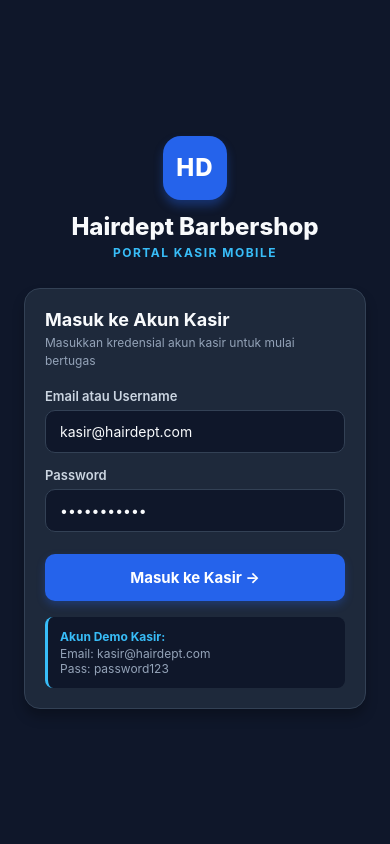
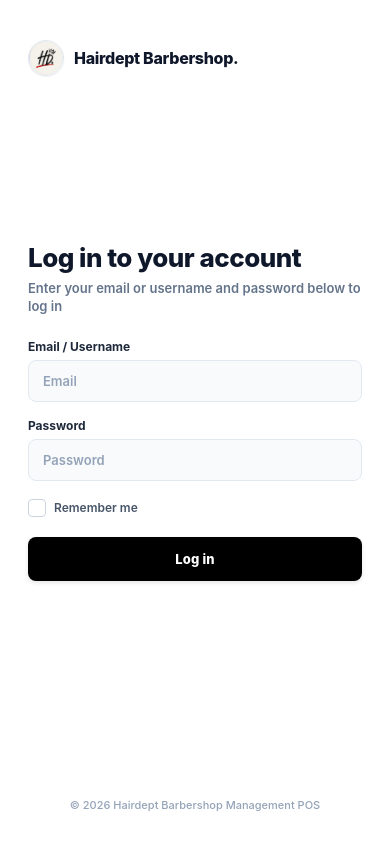
Before and after one commit to DanindraIrvanto2/barbershopMobileApp, a React Native app: screen /Login in a window 390 px wide. Built offline with nearby package versions, Linux system fonts and the light colour scheme; no server answers.

Commit message:
feat: match login screen design and branding to project 3 web app

```diff
--- a/src/screens/LoginScreen.tsx
+++ b/src/screens/LoginScreen.tsx
@@ -9,139 +9,212 @@
   StatusBar,
   KeyboardAvoidingView,
   Platform,
+  Image,
+  ScrollView,
   Alert,
 } from 'react-native';
+import axios from 'axios';
 import { useAuth } from '../context/AuthContext';
 
 export default function LoginScreen() {
   const { user, login, logout } = useAuth();
-  const [email, setEmail] = useState('kasir@hairdept.com');
-  const [password, setPassword] = useState('password123');
+  const [email, setEmail] = useState('');
+  const [password, setPassword] = useState('');
+  const [rememberMe, setRememberMe] = useState(false);
   const [loading, setLoading] = useState(false);
+  const [errorMsg, setErrorMsg] = useState('');
 
-  const handleLogin = () => {
+  const API_URL =
+    process.env.EXPO_PUBLIC_API_URL ||
+    (Platform.OS === 'android' ? 'http://10.0.2.2:3001/api' : 'http://localhost:3001/api');
+
+  const handleLogin = async () => {
+    setErrorMsg('');
     if (!email.trim() || !password.trim()) {
-      Alert.alert('Perhatian', 'Email/Username dan Password wajib diisi');
+      setErrorMsg('Email/Username dan Password wajib diisi');
       return;
     }
 
     setLoading(true);
+    try {
+      // 1. Coba request ke API backend asli
+      const response = await axios.post(
+        `${API_URL}/auth/login`,
+        {
+          email: email.trim(),
+          password: password.trim(),
+        },
+        { timeout: 3000 }
+      );
 
-    // Simulasi autentikasi
-    setTimeout(() => {
+      const data = response.data;
+      login(data.user || { id: 1, username: email, email, role: 'admin' });
+      Alert.alert('Login Berhasil', data.message || 'Selamat datang kembali!');
+    } catch (err: any) {
+      console.log('Login attempt error:', err?.message);
+      // Jika server lokal tidak sedang menyala, fallback autentikasi demo
+      if (email.trim() === 'admin' || email.trim() === 'kasir@hairdept.com') {
         login({
           id: 1,
-        username: email.includes('@') ? email.split('@')[0] : email,
-        email: email,
-        role: 'kasir',
+          username: email.trim(),
+          email: email.includes('@') ? email : `${email}@hairdept.com`,
+          role: 'admin',
         });
+        Alert.alert('Login Berhasil (Demo)', `Selamat datang kembali, ${email}!`);
+      } else {
+        const msg = err.response?.data?.error || 'Email/username atau password salah';
+        setErrorMsg(msg);
+      }
+    } finally {
       setLoading(false);
-      Alert.alert('Login Berhasil! 🎉', `Selamat datang, ${email.split('@')[0]}!`);
-    }, 400);
+    }
   };
 
   const handleLogout = () => {
     logout();
-    Alert.alert('Logout', 'Anda telah keluar dari akun kasir.');
+    setEmail('');
+    setPassword('');
+    setErrorMsg('');
+  };
+
+  const fillDemoAccount = () => {
+    setEmail('admin');
+    setPassword('password123');
+    setErrorMsg('');
   };
 
   return (
     <SafeAreaView style={styles.container}>
-      <StatusBar barStyle="light-content" backgroundColor="#0F172A" />
+      <StatusBar barStyle="dark-content" backgroundColor="#FFFFFF" />
       <KeyboardAvoidingView
         style={styles.keyboardContainer}
         behavior={Platform.OS === 'ios' ? 'padding' : undefined}
       >
-        <View style={styles.innerContainer}>
-          {/* Logo & Header */}
-          <View style={styles.header}>
-            <View style={styles.logoBadge}>
-              <Text style={styles.logoBadgeText}>HD</Text>
+        <ScrollView
+          contentContainerStyle={styles.scrollContent}
+          keyboardShouldPersistTaps="handled"
+        >
+          {/* Brand Header */}
+          <View style={styles.brandHeader}>
+            <View style={styles.logoWrapper}>
+              <Image
+                source={require('../../assets/logo.png')}
+                style={styles.logoImage}
+                resizeMode="cover"
+              />
             </View>
-            <Text style={styles.appTitle}>Hairdept Barbershop</Text>
-            <Text style={styles.appSubtitle}>PORTAL KASIR MOBILE</Text>
+            <Text style={styles.brandTitle}>Hairdept Barbershop.</Text>
           </View>
 
-          {/* Conditional Card: Form Login vs Status Kasir Aktif */}
+          {/* Conditional: Form Login vs Akun Sedang Aktif */}
           {!user ? (
-            <View style={styles.card}>
-              <Text style={styles.cardTitle}>Masuk ke Akun Kasir</Text>
-              <Text style={styles.cardSubtitle}>
-                Masukkan kredensial akun kasir untuk mulai bertugas
+            <View style={styles.formContainer}>
+              {/* Heading */}
+              <View style={styles.headingBox}>
+                <Text style={styles.mainTitle}>Log in to your account</Text>
+                <Text style={styles.subTitle}>
+                  Enter your email or username and password below to log in
                 </Text>
+              </View>
 
-              {/* Input Email / Username */}
+              {/* Error Message Box */}
+              {errorMsg ? (
+                <View style={styles.errorBanner}>
+                  <Text style={styles.errorIcon}>⚠️</Text>
+                  <Text style={styles.errorText}>{errorMsg}</Text>
+                </View>
+              ) : null}
+
+              {/* Input Fields */}
               <View style={styles.inputGroup}>
-                <Text style={styles.inputLabel}>Email atau Username</Text>
+                <Text style={styles.inputLabel}>Email / Username</Text>
                 <TextInput
-                  style={styles.input}
-                  placeholder="kasir@hairdept.com"
-                  placeholderTextColor="#64748B"
+                  style={styles.textInput}
+                  placeholder="Email"
+                  placeholderTextColor="#94A3B8"
                   value={email}
-                  onChangeText={setEmail}
+                  onChangeText={(val) => {
+                    setEmail(val);
+                    if (errorMsg) setErrorMsg('');
+                  }}
                   autoCapitalize="none"
-                  keyboardType="email-address"
+                  autoCorrect={false}
                 />
               </View>
 
-              {/* Input Password */}
               <View style={styles.inputGroup}>
                 <Text style={styles.inputLabel}>Password</Text>
                 <TextInput
-                  style={styles.input}
-                  placeholder="••••••••"
-                  placeholderTextColor="#64748B"
+                  style={styles.textInput}
+                  placeholder="Password"
+                  placeholderTextColor="#94A3B8"
                   value={password}
-                  onChangeText={setPassword}
+                  onChangeText={(val) => {
+                    setPassword(val);
+                    if (errorMsg) setErrorMsg('');
+                  }}
                   secureTextEntry
                 />
               </View>
 
-              {/* Tombol Login */}
+              {/* Remember Me Toggle */}
               <TouchableOpacity
-                style={[styles.loginButton, loading && styles.loginButtonDisabled]}
+                style={styles.rememberMeRow}
+                onPress={() => setRememberMe(!rememberMe)}
+                activeOpacity={0.7}
+              >
+                <View style={[styles.checkbox, rememberMe && styles.checkboxActive]}>
+                  {rememberMe && <Text style={styles.checkmark}>✓</Text>}
+                </View>
+                <Text style={styles.rememberMeText}>Remember me</Text>
+              </TouchableOpacity>
+
+              {/* Submit Button */}
+              <TouchableOpacity
+                style={[styles.submitButton, loading && styles.submitButtonDisabled]}
                 onPress={handleLogin}
                 activeOpacity={0.85}
                 disabled={loading}
               >
-                <Text style={styles.loginButtonText}>
-                  {loading ? 'Memproses...' : 'Masuk ke Kasir →'}
+                <Text style={styles.submitButtonText}>
+                  {loading ? 'Logging in...' : 'Log in'}
                 </Text>
               </TouchableOpacity>
 
-              {/* Box Info Demo */}
-              <View style={styles.demoBox}>
-                <Text style={styles.demoTitle}>Akun Demo Kasir:</Text>
-                <Text style={styles.demoText}>Email: kasir@hairdept.com</Text>
-                <Text style={styles.demoText}>Pass: password123</Text>
-              </View>
+              {/* Quick Fill Demo */}
+              <TouchableOpacity
+                style={styles.quickFillBtn}
+                onPress={fillDemoAccount}
+                activeOpacity={0.7}
+              >
+
+              </TouchableOpacity>
             </View>
           ) : (
-            <View style={styles.card}>
-              <View style={styles.activeUserHeader}>
-                <View style={styles.activeAvatar}>
-                  <Text style={styles.activeAvatarText}>
-                    {user.username ? user.username[0].toUpperCase() : 'K'}
-                  </Text>
+            <View style={styles.activeContainer}>
+              <View style={styles.activeCard}>
+                <View style={styles.activeBadge}>
+                  <Text style={styles.activeBadgeText}>LOGGED IN</Text>
                 </View>
                 <Text style={styles.activeTitle}>Akun Kasir Sedang Aktif</Text>
                 <Text style={styles.activeSubtitle}>
-                  Anda saat ini sedang login sebagai kasir terverifikasi.
+                  Selamat datang kembali di Hairdept Barbershop!
                 </Text>
+
+                <View style={styles.profileBox}>
+                  <View style={styles.profileRow}>
+                    <Text style={styles.profileLabel}>Username</Text>
+                    <Text style={styles.profileValue}>{user.username}</Text>
                   </View>
-
-              <View style={styles.infoBox}>
-                <View style={styles.infoRow}>
-                  <Text style={styles.infoLabel}>Username:</Text>
-                  <Text style={styles.infoValue}>{user.username}</Text>
+                  <View style={styles.profileDivider} />
+                  <View style={styles.profileRow}>
+                    <Text style={styles.profileLabel}>Email</Text>
+                    <Text style={styles.profileValue}>{user.email}</Text>
                   </View>
-                <View style={styles.infoRow}>
-                  <Text style={styles.infoLabel}>Email:</Text>
-                  <Text style={styles.infoValue}>{user.email}</Text>
-                </View>
-                <View style={styles.infoRow}>
-                  <Text style={styles.infoLabel}>Role Akses:</Text>
-                  <Text style={styles.infoValueBadge}>{user.role?.toUpperCase() || 'KASIR'}</Text>
+                  <View style={styles.profileDivider} />
+                  <View style={styles.profileRow}>
+                    <Text style={styles.profileLabel}>Role</Text>
+                    <Text style={styles.profileRole}>{user.role || 'Admin'}</Text>
                   </View>
                 </View>
 
@@ -150,11 +223,17 @@
                   onPress={handleLogout}
                   activeOpacity={0.85}
                 >
-                <Text style={styles.logoutButtonText}>Keluar / Logout Akun</Text>
+                  <Text style={styles.logoutButtonText}>Log out dari Akun</Text>
                 </TouchableOpacity>
               </View>
+            </View>
           )}
+
+          {/* Footer Copyright */}
+          <View style={styles.footer}>
+            <Text style={styles.footerText}>© 2026 Hairdept Barbershop Management POS</Text>
           </View>
+        </ScrollView>
       </KeyboardAvoidingView>
     </SafeAreaView>
   );
@@ -163,200 +242,270 @@
 const styles = StyleSheet.create({
   container: {
     flex: 1,
-    backgroundColor: '#0F172A',
+    backgroundColor: '#FFFFFF',
   },
   keyboardContainer: {
     flex: 1,
   },
-  innerContainer: {
-    flex: 1,
-    justifyContent: 'center',
-    paddingHorizontal: 24,
-    paddingVertical: 20,
+  scrollContent: {
+    flexGrow: 1,
+    justifyContent: 'space-between',
+    paddingHorizontal: 28,
+    paddingVertical: 24,
   },
-  header: {
+  brandHeader: {
+    flexDirection: 'row',
     alignItems: 'center',
-    marginBottom: 28,
+    gap: 10,
+    marginTop: Platform.OS === 'ios' ? 8 : 16,
   },
-  logoBadge: {
-    width: 64,
-    height: 64,
+  logoWrapper: {
+    width: 36,
+    height: 36,
     borderRadius: 18,
-    backgroundColor: '#2563EB',
+    borderWidth: 1,
+    borderColor: '#E2E8F0',
+    backgroundColor: '#FFFFFF',
+    overflow: 'hidden',
     alignItems: 'center',
     justifyContent: 'center',
-    marginBottom: 12,
-    shadowColor: '#2563EB',
-    shadowOffset: { width: 0, height: 6 },
-    shadowOpacity: 0.35,
-    shadowRadius: 10,
-    elevation: 6,
+    shadowColor: '#000',
+    shadowOffset: { width: 0, height: 1 },
+    shadowOpacity: 0.05,
+    shadowRadius: 2,
+    elevation: 1,
   },
-  logoBadgeText: {
+  logoImage: {
+    width: '100%',
+    height: '100%',
+  },
+  brandTitle: {
+    fontSize: 16,
+    fontWeight: '800',
+    color: '#0F172A',
+    letterSpacing: -0.3,
+  },
+  formContainer: {
+    marginVertical: 'auto',
+    paddingVertical: 20,
+    width: '100%',
+  },
+  headingBox: {
+    marginBottom: 24,
+  },
+  mainTitle: {
+    fontSize: 26,
+    fontWeight: '800',
+    color: '#0F172A',
+    letterSpacing: -0.5,
+    marginBottom: 6,
+  },
+  subTitle: {
+    fontSize: 13,
+    fontWeight: '600',
+    color: '#64748B',
+    lineHeight: 18,
+  },
+  errorBanner: {
+    flexDirection: 'row',
+    alignItems: 'center',
+    backgroundColor: '#FEF2F2',
+    borderColor: '#FECACA',
+    borderWidth: 1,
+    paddingHorizontal: 12,
+    paddingVertical: 10,
+    borderRadius: 8,
+    marginBottom: 16,
+    gap: 8,
+  },
+  errorIcon: {
+    fontSize: 14,
+  },
+  errorText: {
+    color: '#B91C1C',
+    fontSize: 12,
+    fontWeight: '700',
+    flex: 1,
+  },
+  inputGroup: {
+    marginBottom: 16,
+  },
+  inputLabel: {
+    fontSize: 12,
+    fontWeight: '700',
+    color: '#1E293B',
+    marginBottom: 6,
+  },
+  textInput: {
+    backgroundColor: '#F8FAFC',
+    borderWidth: 1,
+    borderColor: '#E2E8F0',
+    borderRadius: 8,
+    paddingHorizontal: 14,
+    paddingVertical: 12,
+    fontSize: 13,
+    fontWeight: '600',
+    color: '#0F172A',
+  },
+  rememberMeRow: {
+    flexDirection: 'row',
+    alignItems: 'center',
+    gap: 8,
+    marginTop: 2,
+    marginBottom: 20,
+  },
+  checkbox: {
+    width: 18,
+    height: 18,
+    borderRadius: 4,
+    borderWidth: 1.5,
+    borderColor: '#CBD5E1',
+    backgroundColor: '#FFFFFF',
+    alignItems: 'center',
+    justifyContent: 'center',
+  },
+  checkboxActive: {
+    backgroundColor: '#000000',
+    borderColor: '#000000',
+  },
+  checkmark: {
     color: '#FFFFFF',
-    fontSize: 24,
-    fontWeight: '800',
-    letterSpacing: 1,
-  },
-  appTitle: {
-    color: '#F8FAFC',
-    fontSize: 24,
+    fontSize: 11,
     fontWeight: '800',
   },
-  appSubtitle: {
-    color: '#38BDF8',
+  rememberMeText: {
     fontSize: 12,
-    fontWeight: '700',
-    letterSpacing: 1.5,
-    marginTop: 4,
+    fontWeight: '600',
+    color: '#475569',
   },
-  card: {
-    backgroundColor: '#1E293B',
-    borderRadius: 16,
-    padding: 20,
-    borderWidth: 1,
-    borderColor: '#334155',
-    shadowColor: '#000000',
-    shadowOffset: { width: 0, height: 8 },
-    shadowOpacity: 0.25,
-    shadowRadius: 12,
-    elevation: 4,
-  },
-  cardTitle: {
-    color: '#F8FAFC',
-    fontSize: 18,
-    fontWeight: '700',
-  },
-  cardSubtitle: {
-    color: '#94A3B8',
-    fontSize: 12,
-    marginTop: 4,
-    marginBottom: 18,
-    lineHeight: 18,
-  },
-  inputGroup: {
-    marginBottom: 14,
-  },
-  inputLabel: {
-    color: '#CBD5E1',
-    fontSize: 13,
-    fontWeight: '600',
-    marginBottom: 6,
-  },
-  input: {
-    backgroundColor: '#0F172A',
-    borderRadius: 10,
-    borderWidth: 1,
-    borderColor: '#334155',
-    paddingHorizontal: 14,
-    paddingVertical: 12,
-    color: '#F8FAFC',
-    fontSize: 14,
-  },
-  loginButton: {
-    backgroundColor: '#2563EB',
+  submitButton: {
+    backgroundColor: '#000000',
     paddingVertical: 14,
-    borderRadius: 10,
-    alignItems: 'center',
-    marginTop: 8,
-    shadowColor: '#2563EB',
-    shadowOffset: { width: 0, height: 4 },
-    shadowOpacity: 0.3,
-    shadowRadius: 8,
-    elevation: 3,
-  },
-  loginButtonDisabled: {
-    opacity: 0.6,
-  },
-  loginButtonText: {
-    color: '#FFFFFF',
-    fontSize: 15,
-    fontWeight: '700',
-  },
-  demoBox: {
-    marginTop: 16,
-    padding: 12,
-    backgroundColor: '#0F172A',
     borderRadius: 8,
-    borderLeftWidth: 3,
-    borderLeftColor: '#38BDF8',
-  },
-  demoTitle: {
-    color: '#38BDF8',
-    fontSize: 12,
-    fontWeight: '700',
-    marginBottom: 2,
-  },
-  demoText: {
-    color: '#94A3B8',
-    fontSize: 12,
-  },
-  activeUserHeader: {
-    alignItems: 'center',
-    marginBottom: 16,
-  },
-  activeAvatar: {
-    width: 56,
-    height: 56,
-    borderRadius: 28,
-    backgroundColor: '#2563EB',
     alignItems: 'center',
     justifyContent: 'center',
-    marginBottom: 10,
+    shadowColor: '#000',
+    shadowOffset: { width: 0, height: 2 },
+    shadowOpacity: 0.1,
+    shadowRadius: 4,
+    elevation: 2,
   },
-  activeAvatarText: {
+  submitButtonDisabled: {
+    opacity: 0.5,
+  },
+  submitButtonText: {
     color: '#FFFFFF',
-    fontSize: 24,
+    fontSize: 13,
     fontWeight: '800',
+    letterSpacing: 0.2,
+  },
+  quickFillBtn: {
+    marginTop: 16,
+    paddingVertical: 10,
+    alignItems: 'center',
+  },
+  quickFillText: {
+    color: '#64748B',
+    fontSize: 12,
+    fontWeight: '600',
+  },
+  activeContainer: {
+    marginVertical: 'auto',
+    paddingVertical: 20,
+    width: '100%',
+  },
+  activeCard: {
+    backgroundColor: '#F8FAFC',
+    borderRadius: 16,
+    padding: 24,
+    borderWidth: 1,
+    borderColor: '#E2E8F0',
+    alignItems: 'center',
+  },
+  activeBadge: {
+    backgroundColor: '#DCFCE7',
+    paddingHorizontal: 12,
+    paddingVertical: 4,
+    borderRadius: 999,
+    marginBottom: 12,
+  },
+  activeBadgeText: {
+    color: '#15803D',
+    fontSize: 11,
+    fontWeight: '800',
+    letterSpacing: 0.5,
   },
   activeTitle: {
-    color: '#F8FAFC',
-    fontSize: 18,
-    fontWeight: '700',
+    fontSize: 20,
+    fontWeight: '800',
+    color: '#0F172A',
+    marginBottom: 4,
   },
   activeSubtitle: {
-    color: '#94A3B8',
-    fontSize: 12,
+    fontSize: 13,
+    color: '#64748B',
     textAlign: 'center',
-    marginTop: 4,
+    marginBottom: 20,
   },
-  infoBox: {
-    backgroundColor: '#0F172A',
+  profileBox: {
+    backgroundColor: '#FFFFFF',
     borderRadius: 10,
-    padding: 14,
-    gap: 8,
-    marginBottom: 16,
+    padding: 16,
+    width: '100%',
     borderWidth: 1,
-    borderColor: '#334155',
+    borderColor: '#E2E8F0',
+    marginBottom: 20,
   },
-  infoRow: {
+  profileRow: {
     flexDirection: 'row',
     justifyContent: 'space-between',
     alignItems: 'center',
+    paddingVertical: 4,
   },
-  infoLabel: {
+  profileLabel: {
     color: '#64748B',
-    fontSize: 13,
-  },
-  infoValue: {
-    color: '#F8FAFC',
-    fontSize: 13,
+    fontSize: 12,
     fontWeight: '600',
   },
-  infoValueBadge: {
-    color: '#10B981',
+  profileValue: {
+    color: '#0F172A',
+    fontSize: 13,
     fontWeight: '700',
+  },
+  profileRole: {
+    color: '#2563EB',
     fontSize: 12,
+    fontWeight: '800',
+    backgroundColor: '#EFF6FF',
+    paddingHorizontal: 8,
+    paddingVertical: 2,
+    borderRadius: 4,
+  },
+  profileDivider: {
+    height: 1,
+    backgroundColor: '#F1F5F9',
+    marginVertical: 6,
   },
   logoutButton: {
     backgroundColor: '#EF4444',
     paddingVertical: 12,
-    borderRadius: 10,
+    borderRadius: 8,
+    width: '100%',
     alignItems: 'center',
   },
   logoutButtonText: {
     color: '#FFFFFF',
-    fontSize: 14,
+    fontSize: 13,
     fontWeight: '700',
   },
+  footer: {
+    alignItems: 'center',
+    paddingTop: 16,
+    paddingBottom: 8,
+  },
+  footerText: {
+    color: '#94A3B8',
+    fontSize: 11,
+    fontWeight: '500',
+  },
 });
```
Also changed, not shown: assets/login-bg.jpg (added), assets/logo.png (added). Lines whose indentation alone changed are shown as unchanged.
